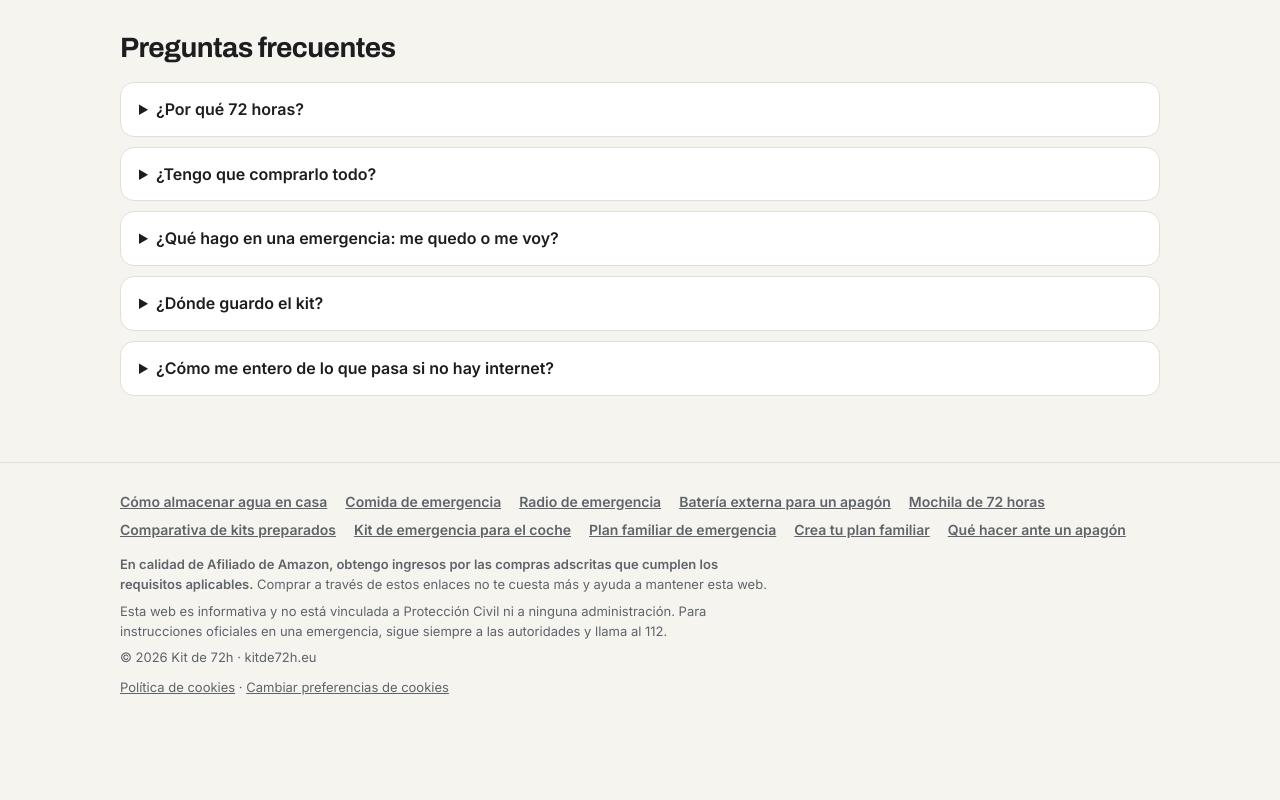
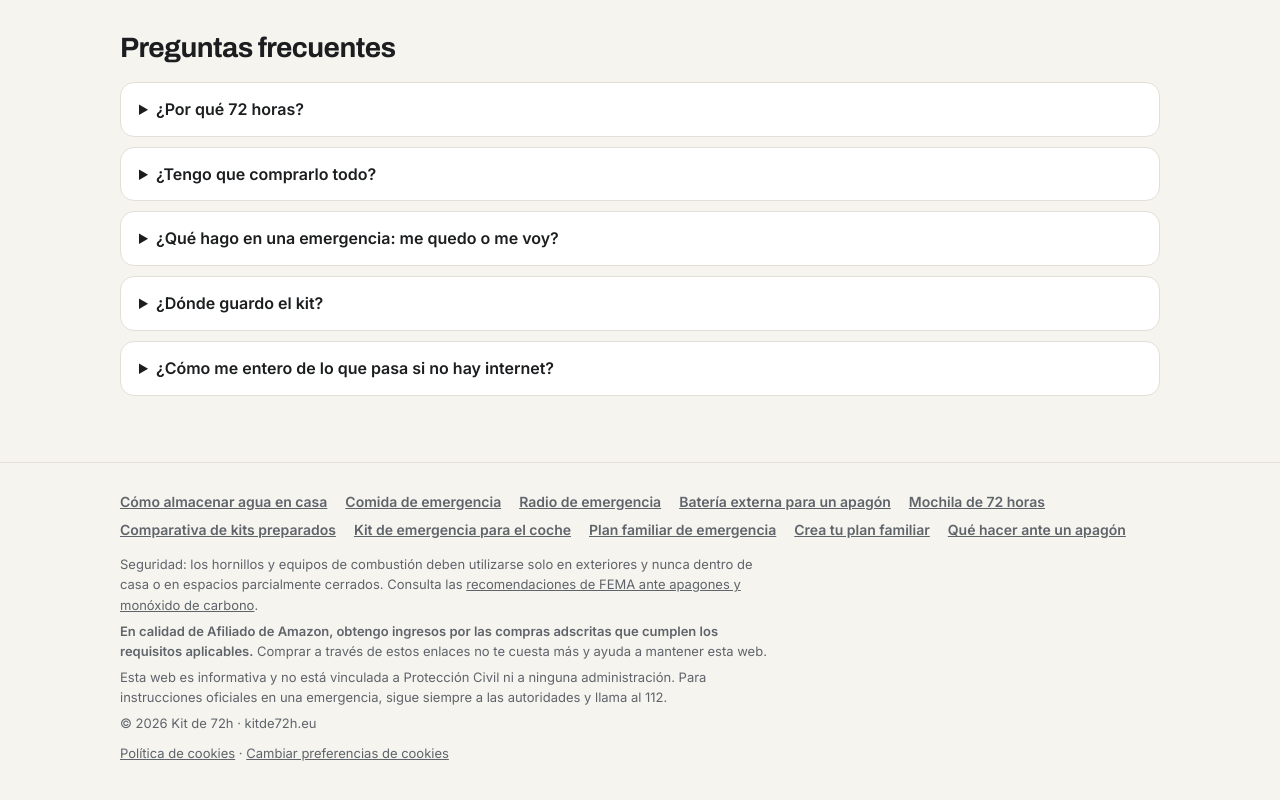
Before and after one commit to davidpardal/kit-de-supervivencia, a plain HTML site: page index.html in a window 1280 px wide. Shown: the part 6688-7488 px from the top of the page. Before the commit the page ends 7439 px from the top, so only its background shows below. Drawn offline with Linux system fonts and the light colour scheme.

Commit message:
Añade fuente oficial sobre seguridad de hornillos y monóxido

```diff
--- a/index.html
+++ b/index.html
@@ -305,6 +305,7 @@ footer p{margin:6px 0;max-width:80ch}
 
 <footer>
   <div class="wrap"><nav class="foot-guides" aria-label="Guías" style="display:flex;flex-wrap:wrap;gap:6px 18px;margin:0 0 14px;font-size:14px;font-weight:600"><a href="/almacenar-agua-emergencia.html">Cómo almacenar agua en casa</a><a href="/comida-emergencia.html">Comida de emergencia</a><a href="/radio-emergencia.html">Radio de emergencia</a><a href="/bateria-externa-apagon.html">Batería externa para un apagón</a><a href="/mochila-72-horas.html">Mochila de 72 horas</a><a href="/comparativa-kits-emergencia.html">Comparativa de kits preparados</a><a href="/kit-emergencia-coche.html">Kit de emergencia para el coche</a><a href="/plan-familiar-emergencia.html">Plan familiar de emergencia</a><a href="/planificador-familiar.html">Crea tu plan familiar</a><a href="/que-hacer-ante-un-apagon.html">Qué hacer ante un apagón</a></nav>
+    <p>Seguridad: los hornillos y equipos de combustión deben utilizarse solo en exteriores y nunca dentro de casa o en espacios parcialmente cerrados. Consulta las <a href="https://www.ready.gov/sites/default/files/2025-02/fema_full-suite-hazard-info-sheets.pdf" target="_blank" rel="noopener">recomendaciones de FEMA ante apagones y monóxido de carbono</a>.</p>
     <p><b>En calidad de Afiliado de Amazon, obtengo ingresos por las compras adscritas que cumplen los requisitos aplicables.</b> Comprar a través de estos enlaces no te cuesta más y ayuda a mantener esta web.</p>
     <p>Esta web es informativa y no está vinculada a Protección Civil ni a ninguna administración. Para instrucciones oficiales en una emergencia, sigue siempre a las autoridades y llama al 112.</p>
     <p>© <span id="yr"></span> Kit de 72h · kitde72h.eu</p>
```
